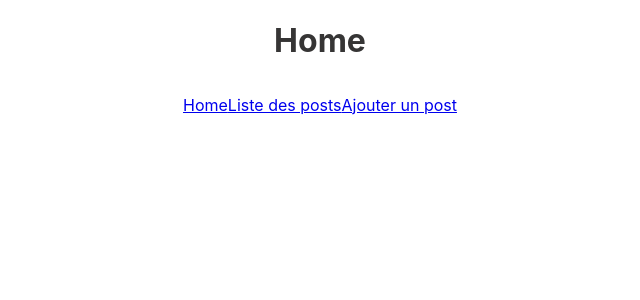
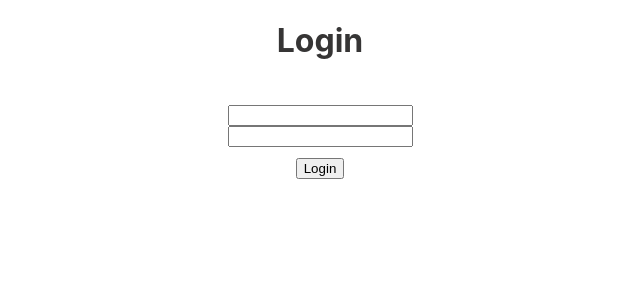
Before and after one commit to stephaniecot/sticky-notes, a React (Create React App) app: page / in a window 1280 px wide. Shown: the top 300 px of the page, without its empty margins (320-960 px from the left). Built offline with nearby package versions, Linux system fonts and the light colour scheme.

Commit message:
ajout du outon plus

```diff
--- a/db.json
+++ b/db.json
@@ -12,7 +12,7 @@
       "title": "YO",
       "createdAt": "2022-03-25T00:40:57.126Z",
       "content": "sdgsdg",
-      "color": "lavender"
+      "color": "banana"
     },
     {
       "id": "lmv8qk",
@@ -30,9 +30,23 @@
     },
     {
       "id": "90twm",
-      "title": "Je suis un post",
+      "title": "Je suis un postsdf",
       "createdAt": "2022-04-10T18:16:35.470Z",
-      "content": "Allo je suis un post",
+      "content": "Allo je suis un postsdfsdfsdf",
+      "color": "lavender"
+    },
+    {
+      "id": "wfuagf",
+      "title": "Je suis un poist",
+      "createdAt": "2022-04-10T19:05:08.494Z",
+      "content": "sdfsdf",
+      "color": "aqua"
+    },
+    {
+      "id": "39sx6",
+      "title": "Allo",
+      "createdAt": "2022-04-10T19:19:43.163Z",
+      "content": "Je suis une note",
       "color": "banana"
     }
   ],
--- a/src/App.css
+++ b/src/App.css
@@ -17,3 +17,10 @@ body {
   h1 {
     padding-bottom: 1%;
   }
+
+  .login {
+    display: flex;
+    flex-direction: column;
+    align-items: center;
+    padding: 10px;
+  }
--- a/src/App.js
+++ b/src/App.js
@@ -1,6 +1,7 @@
 import { BrowserRouter as Router } from 'react-router-dom';
 import AppRouter from './router/AppRouter';
 import './App.css';
+import Posts from './components/Posts';
 
 function App() {
   return (
--- a/src/components/Home.js
+++ b/src/components/Home.js
@@ -1,11 +1,17 @@
 import React from "react";
-import Navigation from "../router/Navigation";
+
+import { useNavigate } from 'react-router-dom'
 
 const Home = () => {
+    const navigate = useNavigate()
     return (
         <div>
-            <h1>Home</h1>
-            <Navigation />
+            <h1>Login</h1>
+            <form className="login">
+            <input type="email" />
+            <input type="password" />
+            </form>
+            <button onClick={() => navigate('/posts/')}>Login</button>
         </div>
     )
 }
--- a/src/components/Posts.js
+++ b/src/components/Posts.js
@@ -1,9 +1,11 @@
 import React, { useEffect, useState } from "react";
 import PostService from "../services/PostService";
 import Post from './Post';
+import Button from './UI/Button/Button';
+import { useNavigate } from 'react-router-dom'
 
 const Posts = () => {
-
+    const navigate = useNavigate()
     const [posts, setPosts] = useState([])
     const fetchPosts = () => {
         PostService.getAllPosts().then(res => {
@@ -27,7 +29,8 @@ const Posts = () => {
 
     return (
         <>
-            <h1>List of posts</h1>
+            <h1>Mes Notes</h1>
+            <Button buttonHandler={() => navigate('/addPost')} >+</Button>
             <div className='dashboard'>
                 {posts.length > 0 && sortByCreatedAt(posts).map(p => <Post key={p.id} post={p} handleOnDelete={handleOnDelete} />)}
             </div>
--- a/src/components/UI/Card/Card.css
+++ b/src/components/UI/Card/Card.css
@@ -7,6 +7,7 @@
     padding: 0 1%;
     position: relative;
     text-align: justify;
+   box-shadow: 2px 2px 4px #cfcece;
 }
 
 .banana {
--- a/src/router/Navigation.js
+++ b/src/router/Navigation.js
@@ -1,12 +1,11 @@
 import {
     Link
   } from "react-router-dom";
+  import Button from "../components/UI/Button/Button";
 
 const Navigation = () => {
     return (
         <nav>
-        <Link to="/">Home</Link>
-        <Link to="/posts">Liste des posts</Link>
         <Link to="/addPost">Ajouter un post</Link>
         </nav>
     )
```
